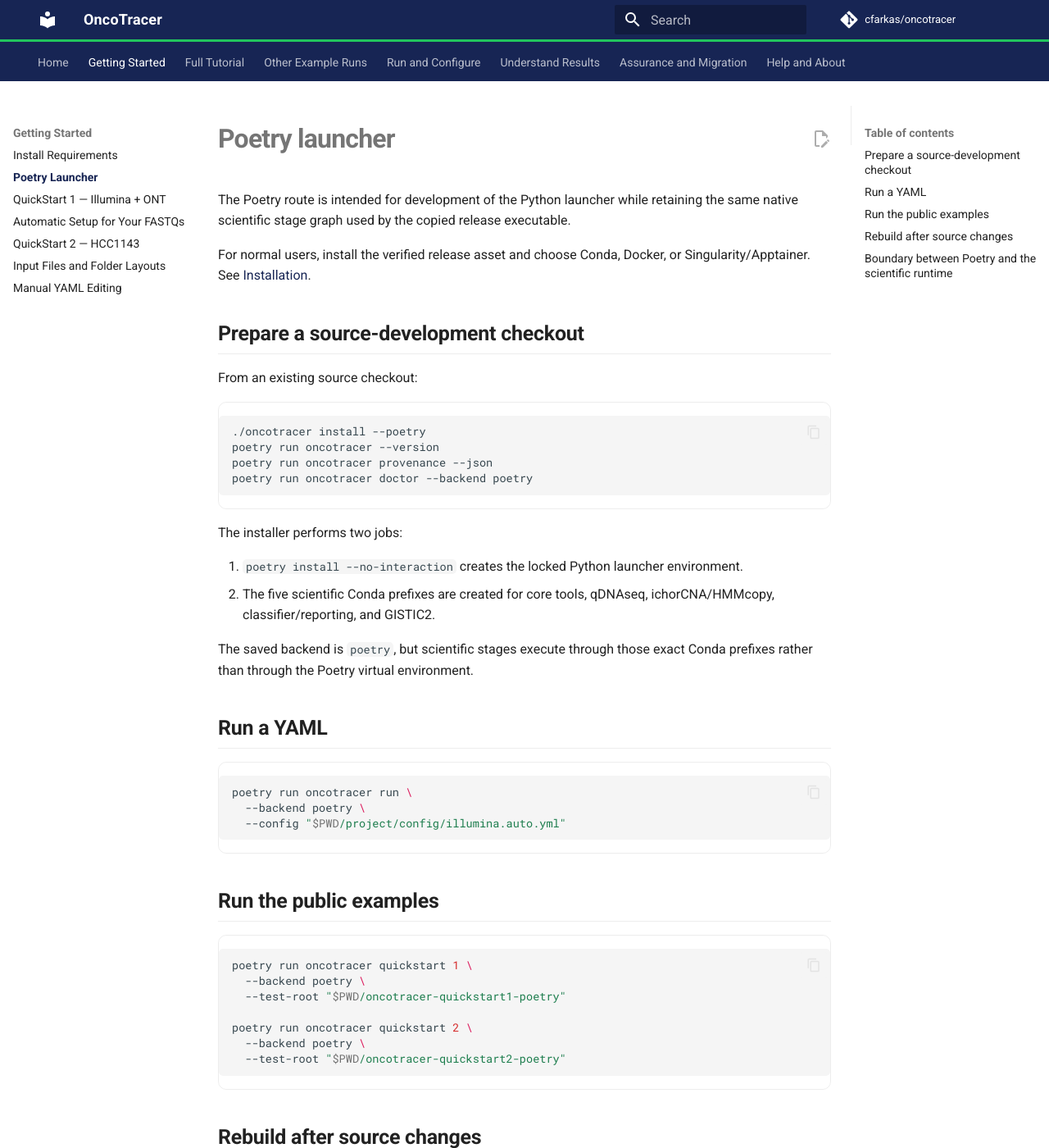
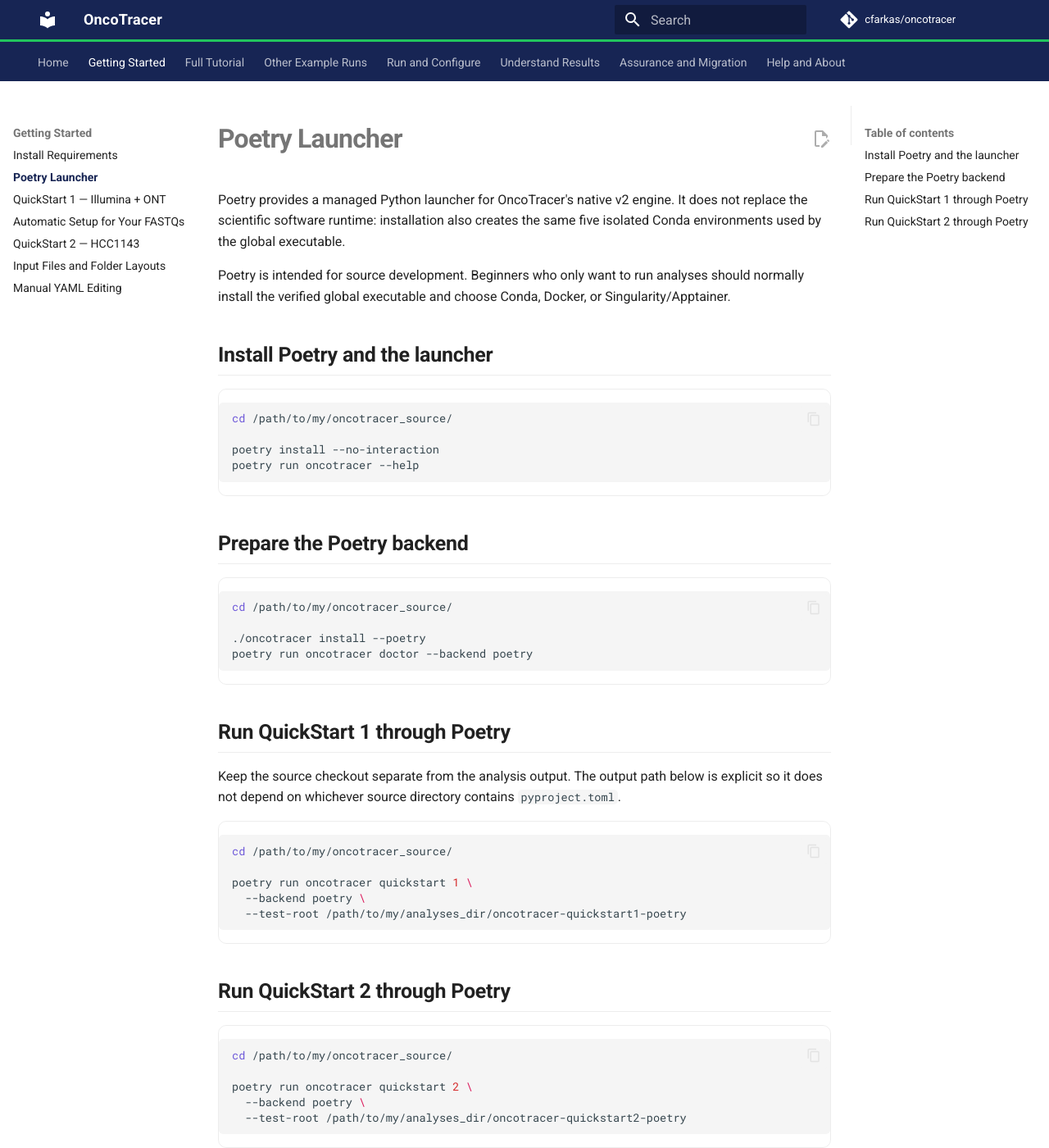
Before and after one commit to cfarkas/oncotracer, an MkDocs documentation site: the page built from docs/poetry.md, in a window 1280 px wide and 1400 px high. Shown: the whole window at 82% size. Built offline with MkDocs 1.6.1 and Material for MkDocs 9.7.7, drawn with Linux system fonts in a browser that asks for light colours; comment, search, counter and statistics services are not loaded; some of the changed text lies outside the part shown.

Commit message:
docs(beginner): separate Poetry source and analysis paths

````diff
--- a/docs/poetry.md
+++ b/docs/poetry.md
@@ -1,57 +1,47 @@
-# Poetry launcher
+# Poetry Launcher
 
-The Poetry route is intended for development of the Python launcher while retaining the same native scientific stage graph used by the copied release executable.
+Poetry provides a managed Python launcher for OncoTracer's native v2 engine. It does not replace the scientific software runtime: installation also creates the same five isolated Conda environments used by the global executable.
 
-For normal users, install the verified release asset and choose Conda, Docker, or Singularity/Apptainer. See [Installation](installation.md).
+Poetry is intended for source development. Beginners who only want to run analyses should normally install the verified global executable and choose Conda, Docker, or Singularity/Apptainer.
 
-## Prepare a source-development checkout
-
-From an existing source checkout:
+## Install Poetry and the launcher
 
 ```bash
+cd /path/to/my/oncotracer_source/
+
+poetry install --no-interaction
+poetry run oncotracer --help
+```
+
+## Prepare the Poetry backend
+
+```bash
+cd /path/to/my/oncotracer_source/
+
 ./oncotracer install --poetry
-poetry run oncotracer --version
-poetry run oncotracer provenance --json
 poetry run oncotracer doctor --backend poetry
 ```
 
-The installer performs two jobs:
+## Run QuickStart 1 through Poetry
 
-1. `poetry install --no-interaction` creates the locked Python launcher environment.
-2. The five scientific Conda prefixes are created for core tools, qDNAseq, ichorCNA/HMMcopy, classifier/reporting, and GISTIC2.
-
-The saved backend is `poetry`, but scientific stages execute through those exact Conda prefixes rather than through the Poetry virtual environment.
-
-## Run a YAML
+Keep the source checkout separate from the analysis output. The output path below is explicit so it does not depend on whichever source directory contains `pyproject.toml`.
 
 ```bash
-poetry run oncotracer run \
+cd /path/to/my/oncotracer_source/
+
+poetry run oncotracer quickstart 1 \
   --backend poetry \
-  --config "$PWD/project/config/illumina.auto.yml"
+  --test-root /path/to/my/analyses_dir/oncotracer-quickstart1-poetry
 ```
 
-## Run the public examples
+## Run QuickStart 2 through Poetry
 
 ```bash
-poetry run oncotracer quickstart 1 \
-  --backend poetry \
-  --test-root "$PWD/oncotracer-quickstart1-poetry"
+cd /path/to/my/oncotracer_source/
 
 poetry run oncotracer quickstart 2 \
   --backend poetry \
-  --test-root "$PWD/oncotracer-quickstart2-poetry"
+  --test-root /path/to/my/analyses_dir/oncotracer-quickstart2-poetry
 ```
 
-## Rebuild after source changes
-
-```bash
-poetry install --no-interaction
-./oncotracer install --poetry --force
-poetry run oncotracer doctor --backend poetry
-```
-
-Use `--force` only when the environment definitions changed or a prefix is known to be damaged.
-
-## Boundary between Poetry and the scientific runtime
-
-Poetry manages the launcher and Python development dependencies. It does not replace the versioned R stacks, alignment programs, Picard, HMMcopy, ichorCNA, or GISTIC2. The run trace and result contract are identical to the other v2 backends.
+For a different managed runtime, install it explicitly with `oncotracer install --docker`, `--singularity`, or `--conda`, then select the matching `--backend`. Every v2 route executes the native stage graph and records `nextflow_used=false`.
````
